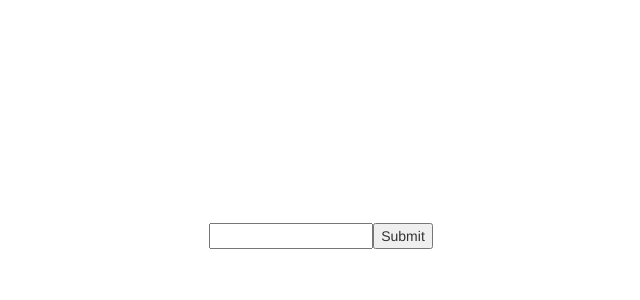
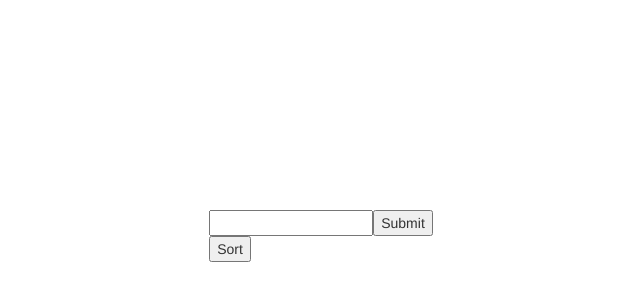
Before and after one commit to jasdang/sorting-visual, a React app: page / in a window 1280 px wide. Shown: the part 164-464 px from the top of the page, without its empty margins (319-959 px from the left). Built offline with nearby package versions, Linux system fonts and the light colour scheme.

Commit message:
added sort button with handleClick event

```diff
--- a/src/components/app.jsx
+++ b/src/components/app.jsx
@@ -1,6 +1,7 @@
 import React, {Component} from 'react';
 import Input from './input';
 import TileList from './tile_list';
+import quickSort from './sorting_algorithms';
 class App extends Component {
   constructor(props) {
     super(props);
@@ -13,11 +14,16 @@ class App extends Component {
     console.log(this.state);
   };
 
+  handleClick = () => {
+    this.addTiles([4, 5, 6]);
+  };
+
   render() {
     return (
       <div>
         <Input updateTiles={this.addTiles} />
         <TileList values={this.state.tiles} />
+        <button onClick={this.handleClick}>{'Sort'}</button>
       </div>
     );
   }
--- /dev/null
+++ b/src/components/sorting_algorithms.js
@@ -0,0 +1,5 @@
+const quickSort = (array) => {
+  return array;
+};
+
+export default quickSort;
```
